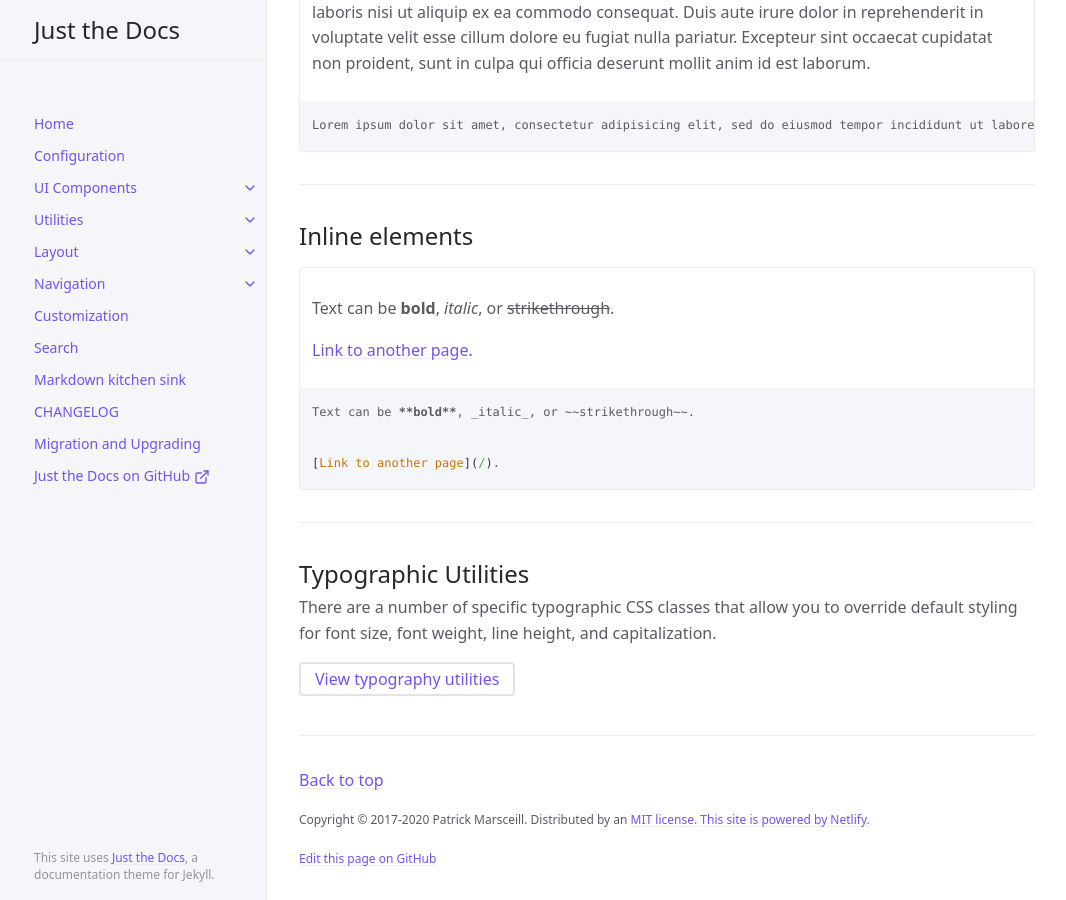
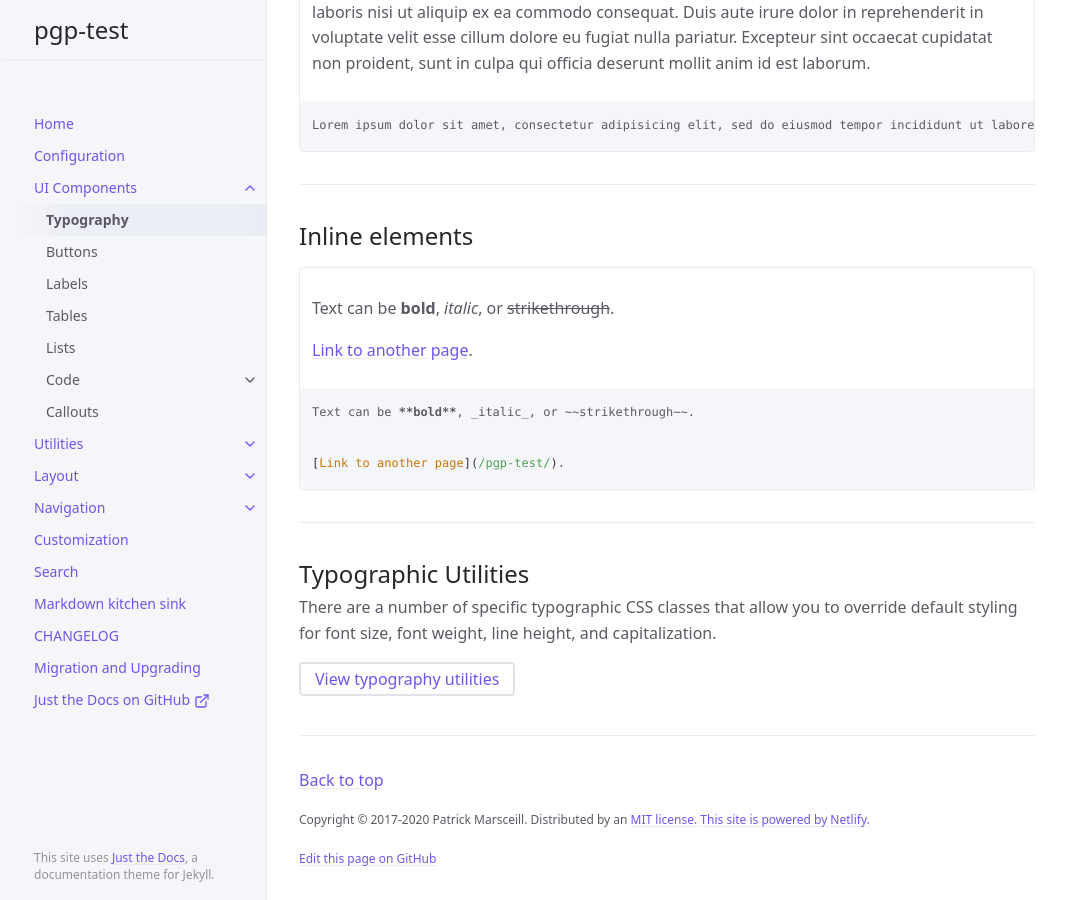
Before and after one commit to chengjunyuan/pgp-test, a Jekyll site: the page built from docs/ui-components/typography.md, in a window 1280 px wide and 900 px high, scrolled down 2188 px. Shown: the whole window, without its empty margins (105-1171 px from the left). Built offline with Jekyll 4.4.1, drawn with Linux system fonts in a browser that asks for light colours; cached includes are drawn as plain includes.

Commit message:
Update _config.yml

```diff
--- a/_config.yml
+++ b/_config.yml
@@ -13,10 +13,10 @@
 # you will see them accessed via {{ site.title }}, {{ site.github_repo }}, and so on.
 # You can create any custom variable you would like, and they will be accessible
 # in the templates via {{ site.myvariable }}.
-title: Just the Docs
-description: A Jekyll theme for documentation
-baseurl: "" # the subpath of your site, e.g. /blog
-url: "https://just-the-docs.com" # the base hostname & protocol for your site, e.g. http://example.com
+title: pgp-test
+description: testing github pages
+baseurl: "/pgp-test" # the subpath of your site, e.g. /blog
+url: "https://chengjunyuan.github.io" # the base hostname & protocol for your site, e.g. http://example.com
 repository: just-the-docs/just-the-docs # for github-metadata
 
 permalink: pretty
```
